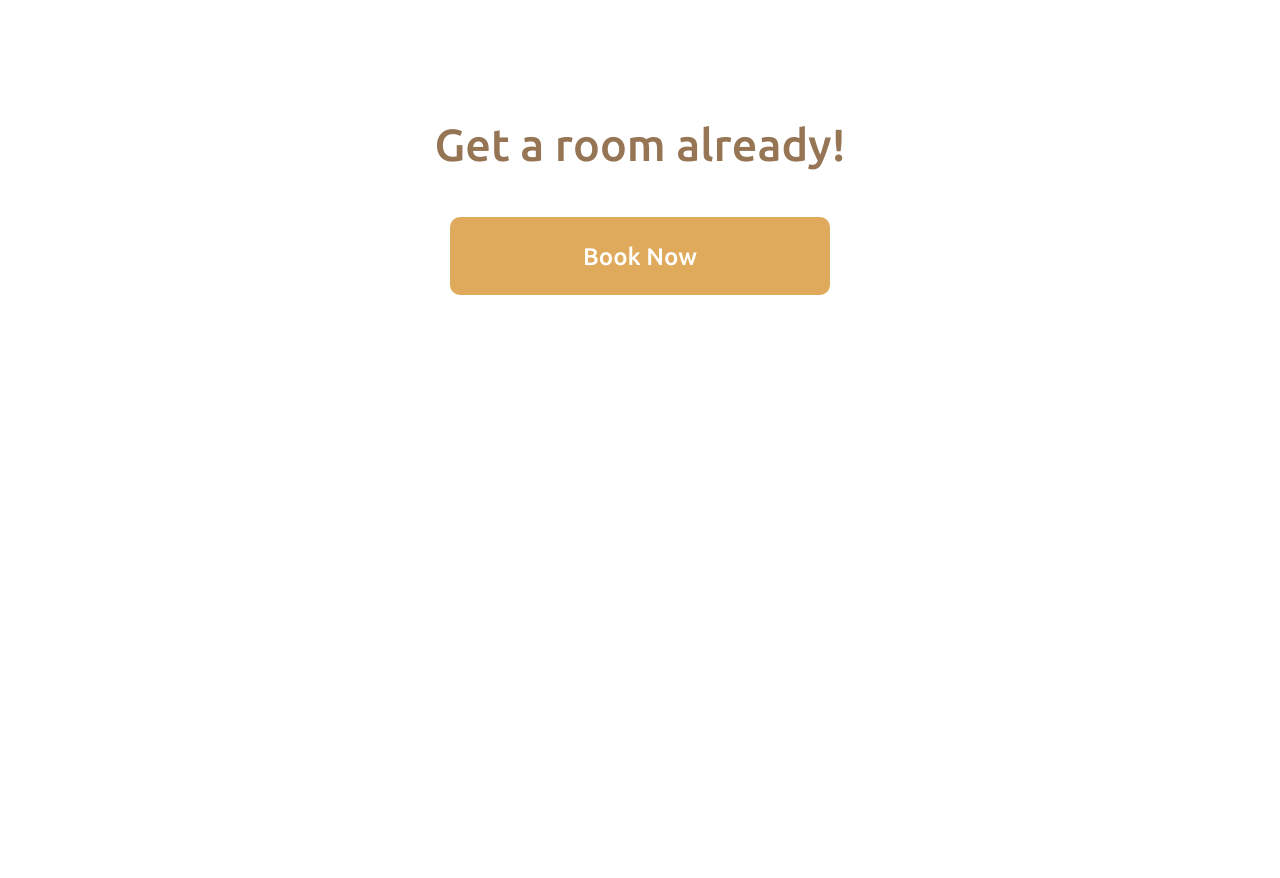
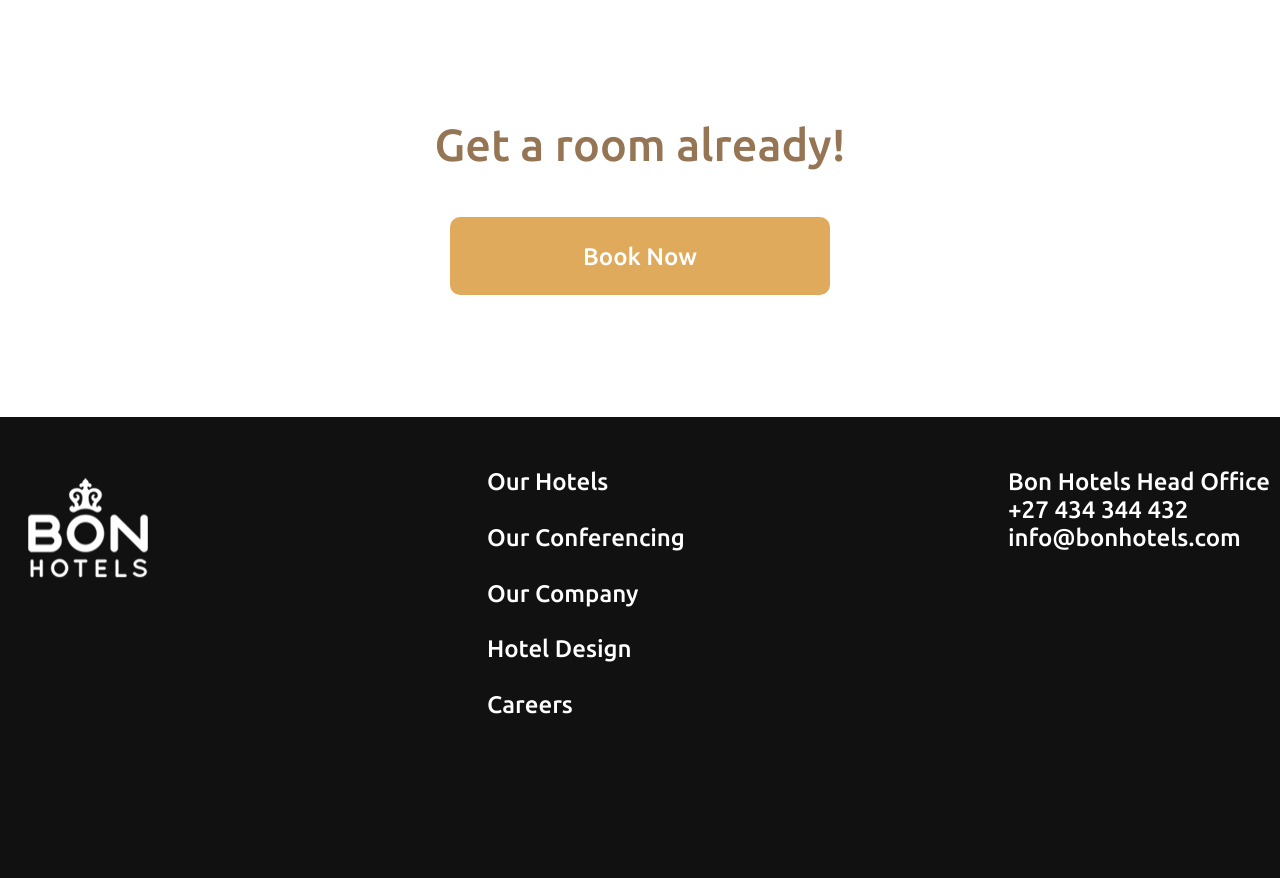
Before and after one commit to MakoKirvalidze/Landing-page, a plain HTML site: page index.html in a window 1280 px wide. Shown: the part 3299-4177 px from the top of the page. Before the commit the page ends 3716 px from the top, so only its background shows below. Drawn offline with Linux system fonts and the light colour scheme.

Commit message:
Add footer

```diff
--- a/index.html
+++ b/index.html
@@ -77,7 +77,25 @@
             </div>
           </section>
         </main>
-
+        <footer>
+            <div class="container">
+              <div class="footer-content">
+                <img src="./images-landing-page/logo-footer.png" alt="" />
+                <nav class="footer-nav">
+                  <a href="#" class="footer-links">Our Hotels</a>
+                  <a href="#" class="footer-links">Our Conferencing</a>
+                  <a href="#" class="footer-links">Our Company</a>
+                  <a href="#" class="footer-links">Hotel Design</a>
+                  <a href="#" class="footer-links">Careers</a>
+                </nav>
+                <div class="footer-text">
+                  <p>Bon Hotels Head Office</p>
+                  <a href="tel:+27 434 344 432">+27 434 344 432</a>
+                  <a href="mailto:info@bonhotels.com">info@bonhotels.com</a>
+                </div>
+              </div>
+            </div>
+          </footer>
 
 </body>
 </html>
--- a/style.css
+++ b/style.css
@@ -149,3 +149,46 @@
   .third-section {
     margin: 122px;
   }
+  footer {
+    background: #111111;
+    padding-top: 51px;
+    padding-bottom: 159px;
+  }
+
+  .footer-content {
+    display: flex;
+    justify-content: space-between;
+  }
+
+  .footer-nav {
+    display: flex;
+    flex-direction: column;
+    gap: 27.58px;
+  }
+  .footer-links {
+    font-family: Ubuntu, sans-serif;
+    font-size: 24px;
+    font-weight: 400;
+    text-align: left;
+    color: #ffffff;
+  }
+
+  .footer-text a {
+    display: block;
+    font-family: Ubuntu, sans-serif;
+    font-size: 24px;
+    font-weight: 300px;
+    color: #ffffff;
+  }
+
+  .footer-text p {
+    font-family: Ubuntu, sans-serif;
+    font-size: 24px;
+    font-weight: 500px;
+    color: #ffffff;
+  }
+
+  .footer-content img {
+    width: 154px;
+    height: 126px;
+  }
```
